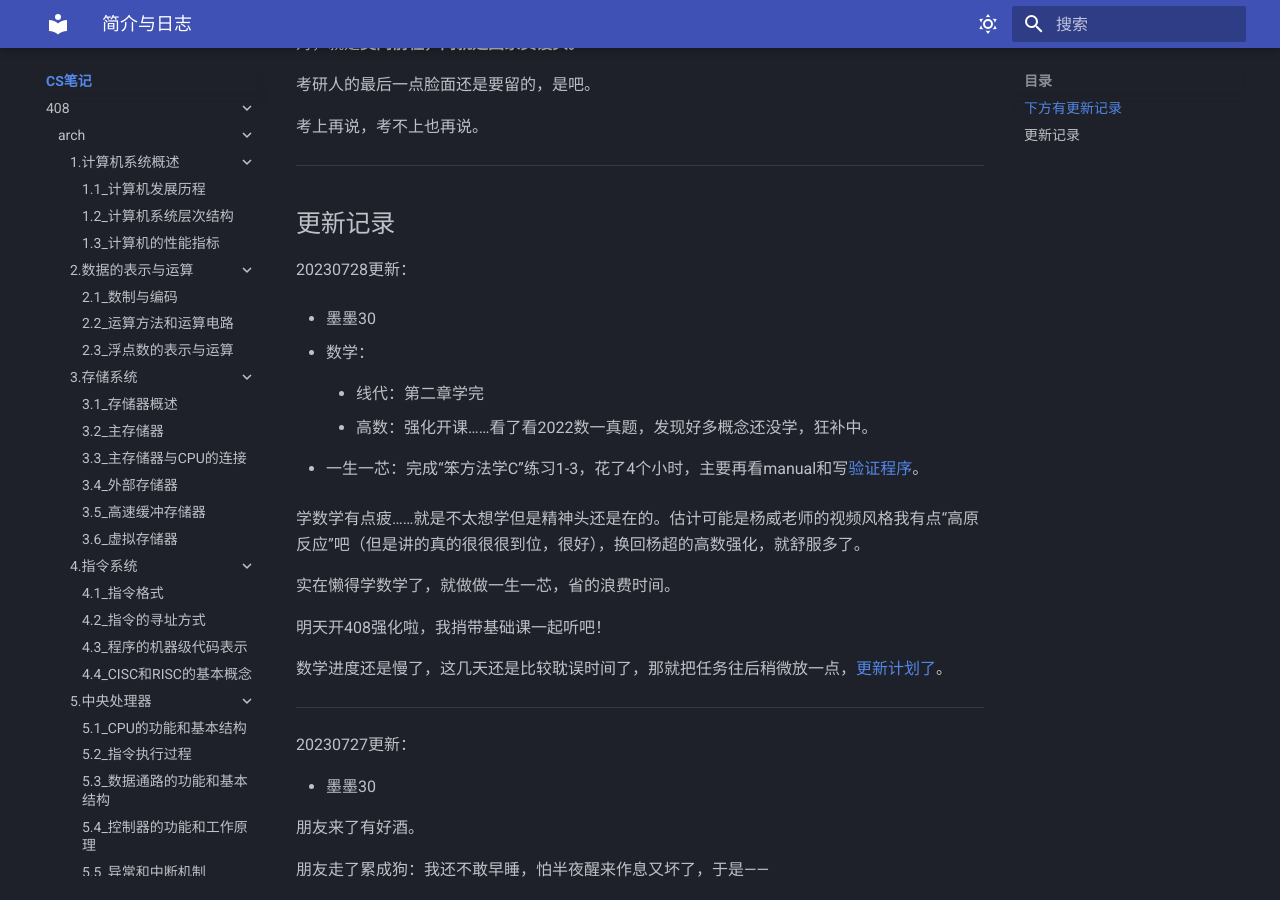
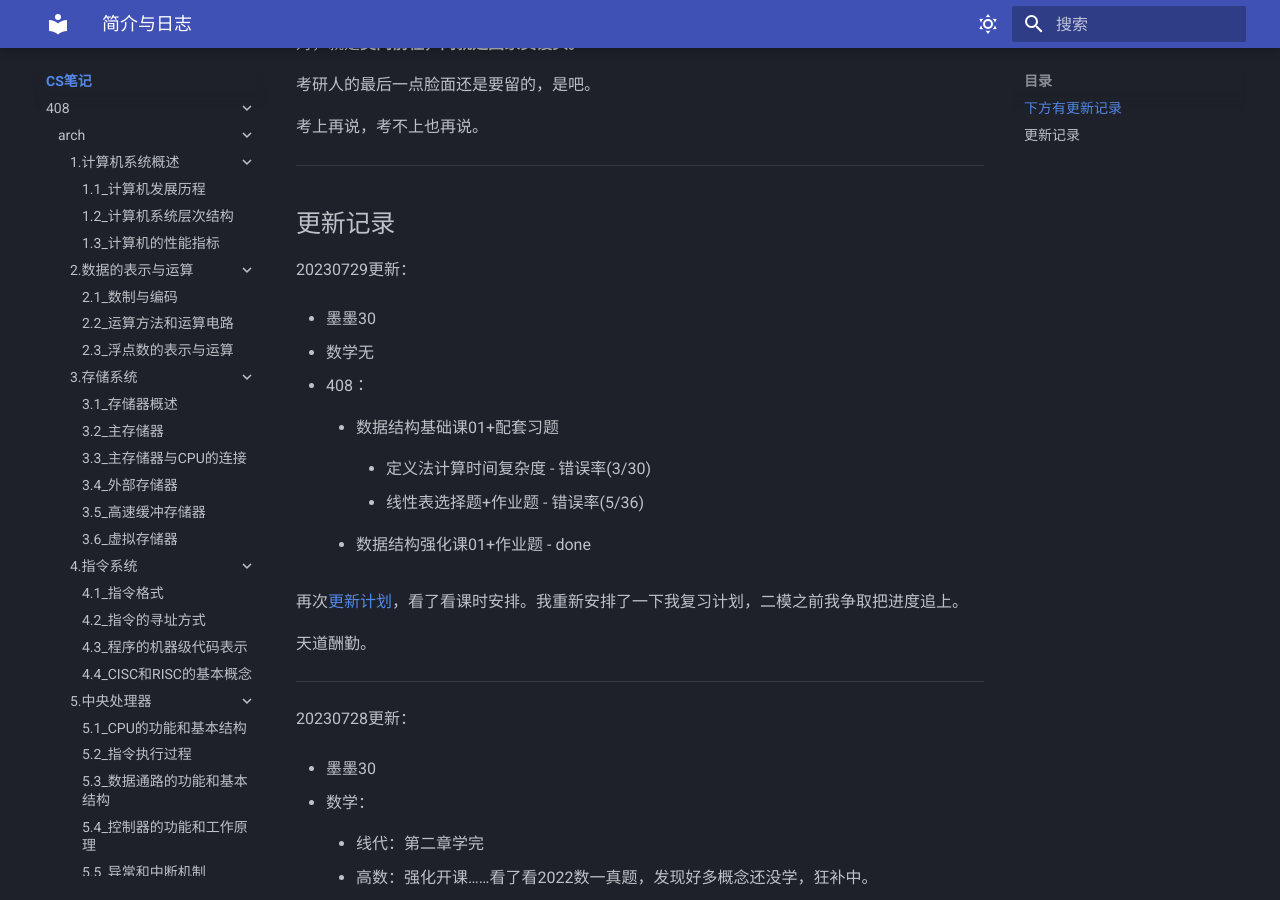
Before and after one commit to Haohahahaha/cs, an MkDocs documentation site: the page built from docs/index.md, in a window 1280 px wide and 900 px high, scrolled down 768 px. Built offline with MkDocs 1.6.1 and Material for MkDocs 9.7.7, drawn with Linux system fonts in a browser that asks for light colours.

Commit message:
2023-07-29_22:53:36 update

```diff
--- a/docs/index.md
+++ b/docs/index.md
@@ -39,6 +39,28 @@
 <a id="update"></a>
 
 ## 更新记录
+
+20230729更新：
+
+- 墨墨30
+
+- 数学无
+
+- 408：
+
+    - 数据结构基础课01+配套习题
+
+        - 定义法计算时间复杂度 - 错误率(3/30)
+
+        - 线性表选择题+作业题 - 错误率(5/36)
+
+    - 数据结构强化课01+作业题 - done
+
+再次[更新计划](https://github.com/Haohahahaha/chat/commit/d82c264c16dcaaa016b88ef356ff4d13a20e2be2)，看了看课时安排。我重新安排了一下我复习计划，二模之前我争取把进度追上。
+
+天道酬勤。
+
+---
 
 20230728更新：
 
```
